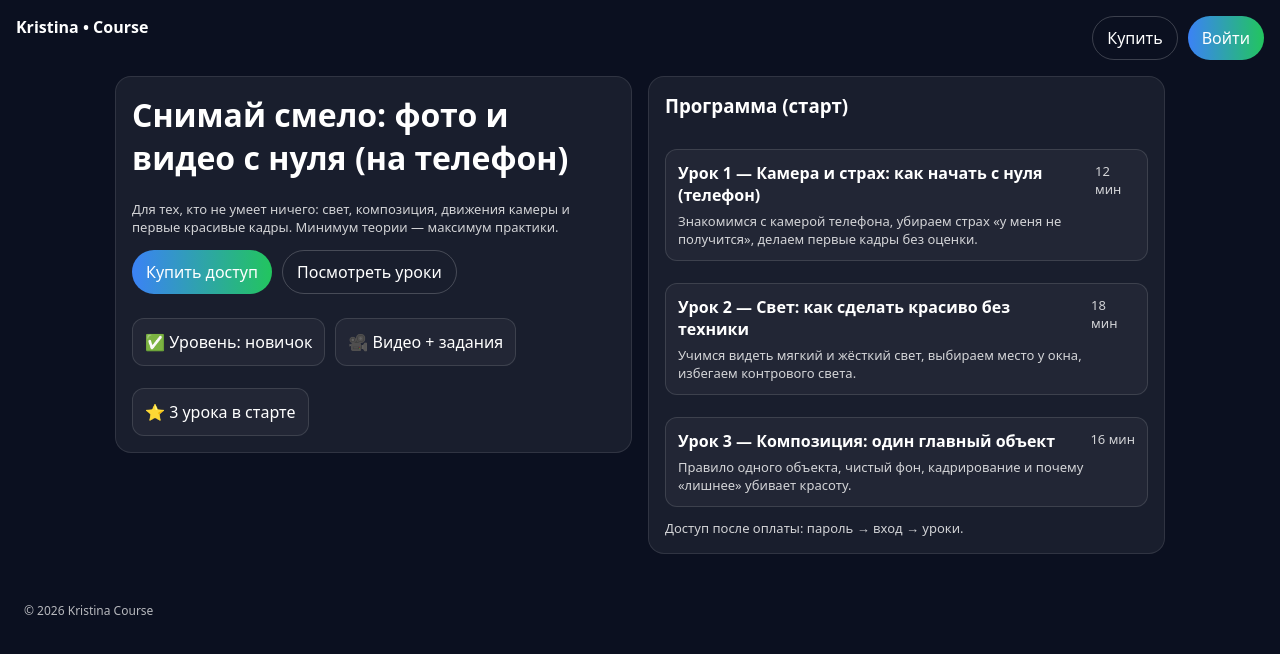
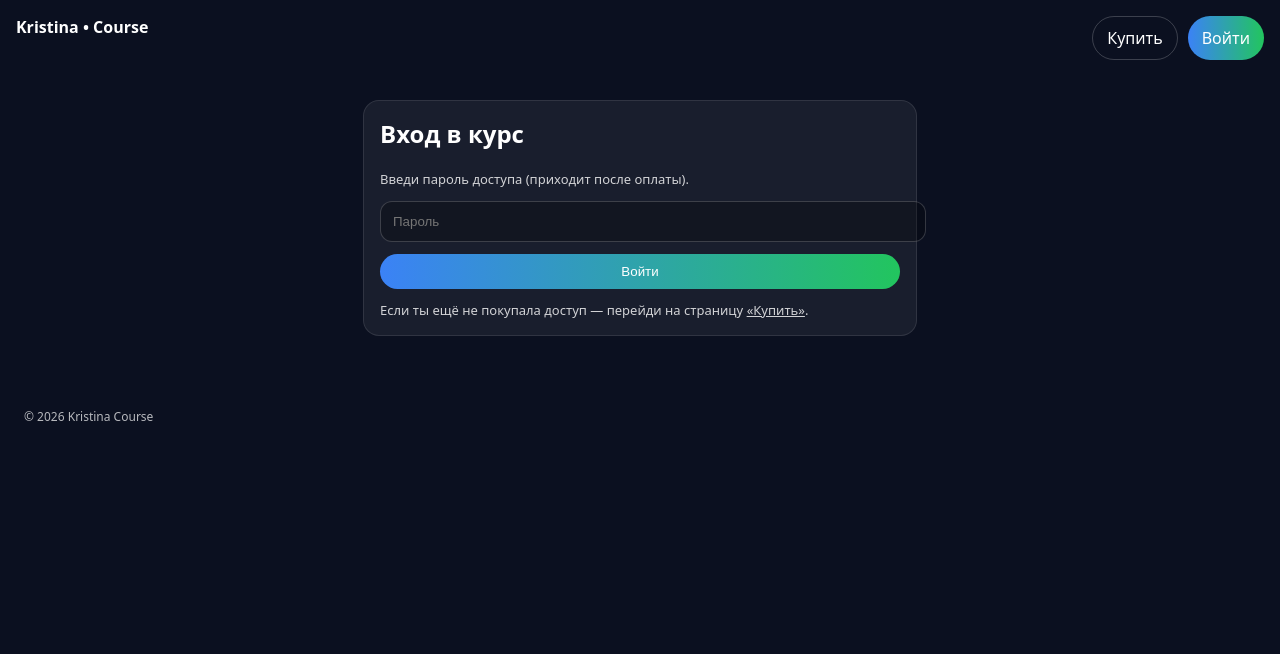
Before and after one commit to kristimslibreht-creator/photo-video-course-v2, a Next.js app: page / in a window 1280 px wide. Shown: the top 654 px of the page. Built offline with nearby package versions, Linux system fonts and the light colour scheme.

Commit message:
Update page.tsx

```diff
--- a/app/page.tsx
+++ b/app/page.tsx
@@ -1,53 +1,59 @@
-import Link from "next/link";
 import Nav from "@/components/Nav";
 import Footer from "@/components/Footer";
-import { COURSE_TITLE, lessons } from "@/lib/course";
+import { login } from "./actions";
 
-export default function HomePage() {
+export default function LoginPage({
+  searchParams,
+}: {
+  searchParams?: { next?: string; error?: string };
+}) {
+  const next = searchParams?.next || "/course";
+  const error = searchParams?.error;
+
   return (
     <>
       <Nav />
+
       <div className="container">
-        <div className="grid2" style={{ alignItems: "start" }}>
-          <div className="card">
-            <h1 style={{ marginTop: 0 }}>{COURSE_TITLE}</h1>
-            <p className="small">
-              Для тех, кто не умеет ничего: свет, композиция, движения камеры и первые красивые кадры.
-              Минимум теории — максимум практики.
-            </p>
+        <div className="card" style={{ maxWidth: 520, margin: "24px auto" }}>
+          <h2 style={{ marginTop: 0 }}>Вход в курс</h2>
+          <p className="small">
+            Введи пароль доступа (приходит после оплаты).
+          </p>
 
-            <div style={{ display: "flex", gap: 10, flexWrap: "wrap", marginTop: 14 }}>
-              <Link className="btn btnPrimary" href="/buy">Купить доступ</Link>
-              <Link className="btn" href="/course">Посмотреть уроки</Link>
-            </div>
+          {/* ВАЖНО: action={login} */}
+          <form action={login} style={{ display: "grid", gap: 12 }}>
+            <input type="hidden" name="next" value={next} />
 
-            <div style={{ display: "flex", gap: 10, flexWrap: "wrap", marginTop: 12 }}>
-              <span className="notice">✅ Уровень: новичок</span>
-              <span className="notice">🎥 Видео + задания</span>
-              <span className="notice">⭐ {lessons.length} урока в старте</span>
-            </div>
+            <input
+              className="input"
+              type="password"
+              name="password"
+              placeholder="Пароль"
+              required
+            />
+
+            <button type="submit" className="btn btnPrimary">
+              Войти
+            </button>
+          </form>
+
+          <div className="small" style={{ marginTop: 12 }}>
+            Если ты ещё не покупала доступ — перейди на страницу{" "}
+            <a href="/buy">«Купить»</a>.
           </div>
 
-          <div className="card">
-            <h3 style={{ marginTop: 0 }}>Программа (старт)</h3>
-            <div style={{ display: "grid", gap: 10 }}>
-              {lessons.map((l) => (
-                <div key={l.slug} className="notice">
-                  <div style={{ display: "flex", justifyContent: "space-between", gap: 12 }}>
-                    <b>{l.title}</b>
-                    <span className="small">{l.duration}</span>
-                  </div>
-                  <div className="small" style={{ marginTop: 6 }}>{l.summary}</div>
-                </div>
-              ))}
+          {error && (
+            <div className="notice" style={{ marginTop: 12 }}>
+              <b>Ошибка:</b>{" "}
+              {error === "wrong"
+                ? "Неверный пароль. Проверь язык и пробелы."
+                : "Введи пароль."}
             </div>
-
-            <div className="small" style={{ marginTop: 12 }}>
-              Доступ после оплаты: пароль → вход → уроки.
-            </div>
-          </div>
+          )}
         </div>
       </div>
+
       <Footer />
     </>
   );
```
